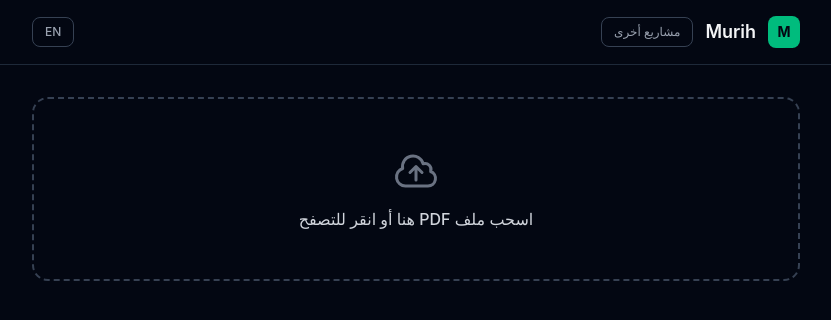
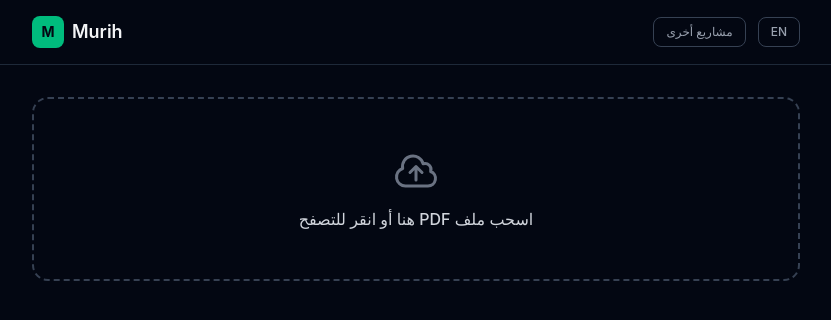
Before and after one commit to kadihh/murih, a website built with Vite: page index.html in a window 1280 px wide. Shown: the whole page, without its empty margins (224-1055 px from the left). Built offline with nearby package versions, Linux system fonts and the light colour scheme.

Commit message:
fix button side

```diff
--- a/index.html
+++ b/index.html
@@ -11,10 +11,12 @@
 <body class="bg-gray-950 text-gray-100 min-h-screen flex flex-col">
   <header class="border-b border-gray-800 px-4 py-4 sm:px-6">
     <div class="max-w-3xl mx-auto flex items-center gap-3">
-      <div class="w-8 h-8 rounded-lg bg-emerald-500 flex items-center justify-center font-bold text-gray-950 text-sm">M</div>
-      <h1 class="text-lg font-semibold leading-tight">Murih</h1>
-      <a id="another-project" href="https://kadihh.pages.dev/" target="_blank" rel="noopener noreferrer" class="ml-auto text-xs font-medium text-gray-400 hover:text-emerald-400 transition-colors border border-gray-700 rounded-lg px-3 py-1.5 hidden sm:inline-flex items-center gap-1.5" data-i18n="anotherProject">مشروع آخر</a>
       <button id="lang-toggle" class="text-xs font-medium text-gray-400 hover:text-emerald-400 transition-colors border border-gray-700 rounded-lg px-3 py-1.5">EN</button>
+      <a id="another-project" href="https://kadihh.pages.dev/" target="_blank" rel="noopener noreferrer" class="text-xs font-medium text-gray-400 hover:text-emerald-400 transition-colors border border-gray-700 rounded-lg px-3 py-1.5 hidden sm:inline-flex items-center gap-1.5" data-i18n="anotherProject">مشروع آخر</a>
+      <div class="ms-auto flex items-center gap-2">
+        <h1 class="text-lg font-semibold leading-tight">Murih</h1>
+        <div class="w-8 h-8 rounded-lg bg-emerald-500 flex items-center justify-center font-bold text-gray-950 text-sm">M</div>
+      </div>
     </div>
   </header>
 
```
